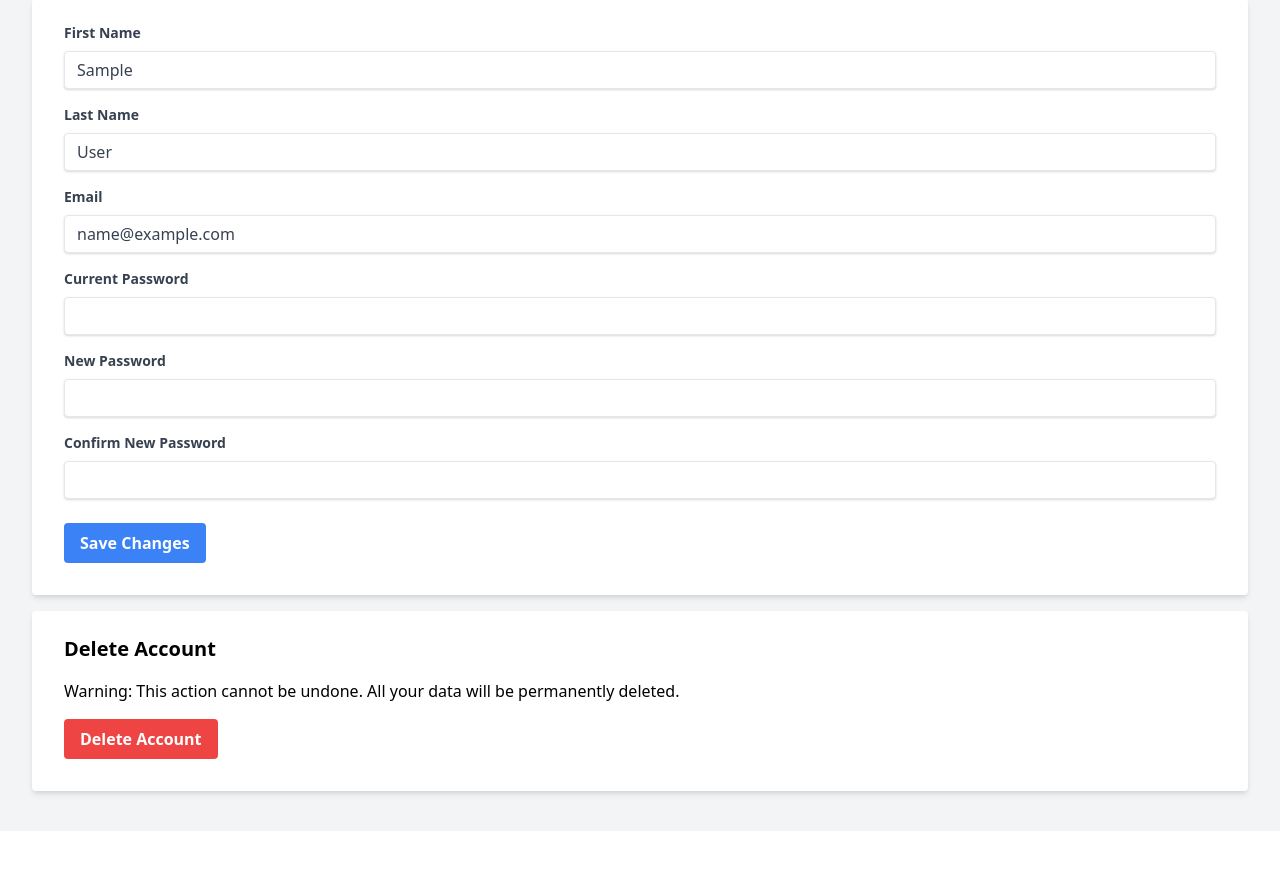
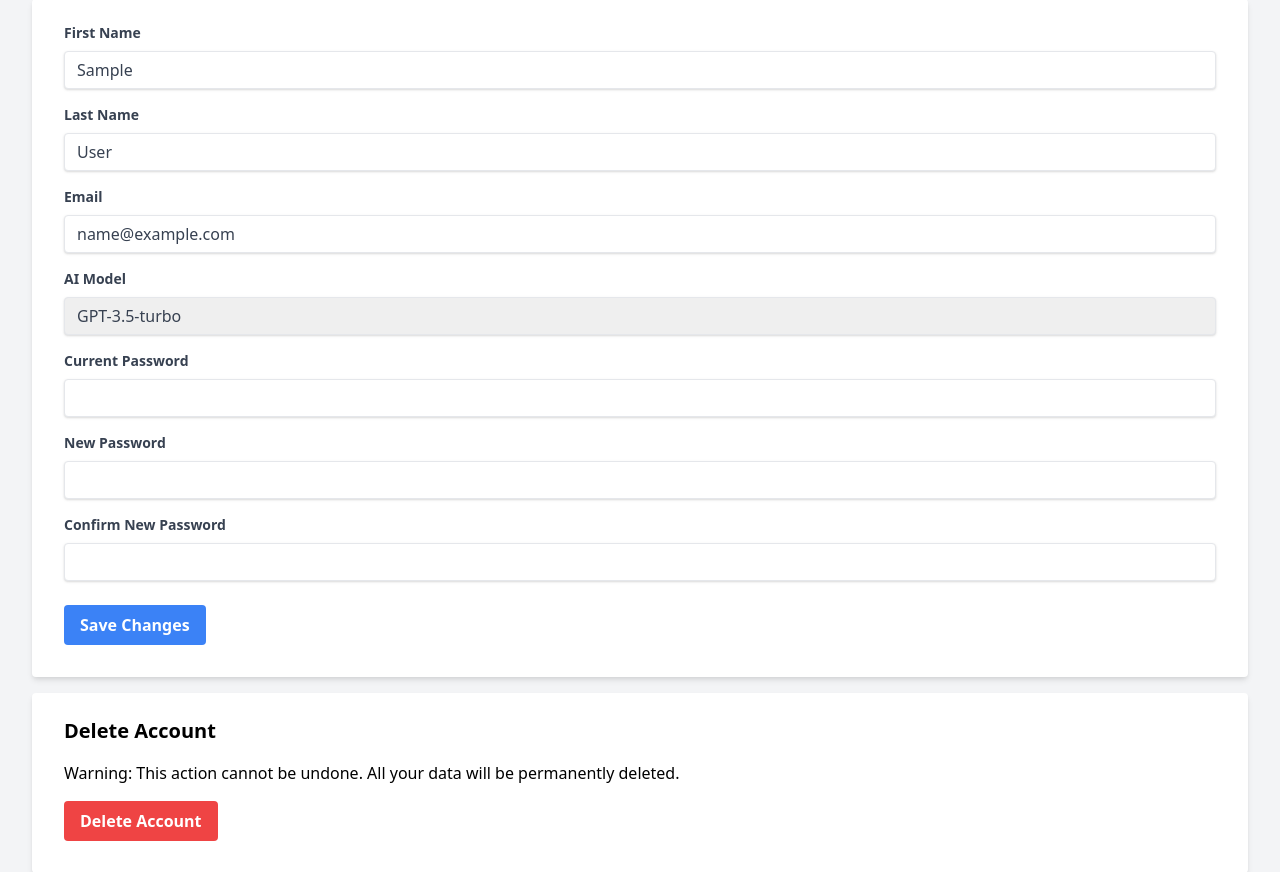
Before and after one commit to becooper222/AICoverLetterGenerator, a Flask app: page /settings in a window 1280 px wide. Shown: the part 137-1009 px from the top of the page. Before the commit the page ends 937 px from the top, so only its background shows below. Run offline with Flask 3, Linux system fonts and the light colour scheme; the visitor is signed in with stand-in values (Sample User, id 1).

Commit message:
Agent query: Can you access the settings page and verify if the AI model dropdown is visible and functional? Please try changing the AI model and saving the settings.

```diff
--- a/main.py
+++ b/main.py
@@ -41,6 +41,7 @@ class User(UserMixin, db.Model):
     first_name = db.Column(db.String(80), nullable=False)
     last_name = db.Column(db.String(80), nullable=False)
     password_hash = db.Column(db.String(255))
+    ai_model = db.Column(db.String(20), default='gpt-3.5-turbo')  # New field for AI model selection
     submissions = db.relationship('Submission', backref='user', lazy='dynamic')
     resumes = db.relationship('Resume', backref='user', lazy='dynamic')
 
@@ -119,7 +120,7 @@ def extract_company_and_job_title(job_description):
 
     return company_name, job_title
 
-def generate_cover_letter_suggestion(resume_text, focus_areas, job_description, first_name, last_name):
+def generate_cover_letter_suggestion(resume_text, focus_areas, job_description, first_name, last_name, ai_model):
     client = OpenAI(api_key=os.getenv('OPENAI_API_KEY'))
 
     company_name, job_title = extract_company_and_job_title(job_description)
@@ -141,7 +142,7 @@ def generate_cover_letter_suggestion(resume_text, focus_areas, job_description,
     )
 
     response = client.chat.completions.create(
-        model="gpt-4o",
+        model=ai_model,
         messages=[{
             "role": "system",
             "content": "You are a helpful cover letter writing assistant."
@@ -257,7 +258,7 @@ def submit():
 
         logger.info("Generating cover letter suggestion")
         cover_letter, company_name, job_title = generate_cover_letter_suggestion(
-            resume_text, focus_areas, job_description, current_user.first_name, current_user.last_name)
+            resume_text, focus_areas, job_description, current_user.first_name, current_user.last_name, current_user.ai_model)
 
         logger.info(f"Extracted company name: {company_name}")
         logger.info(f"Extracted job title: {job_title}")
@@ -343,6 +344,7 @@ def settings():
         current_user.first_name = request.form.get('first_name')
         current_user.last_name = request.form.get('last_name')
         current_user.email = request.form.get('email')
+        current_user.ai_model = request.form.get('ai_model')
 
         current_password = request.form.get('current_password')
         new_password = request.form.get('new_password')
@@ -379,6 +381,7 @@ if __name__ == '__main__':
             with db.engine.connect() as conn:
                 conn.execute(text('ALTER TABLE "user" ADD COLUMN IF NOT EXISTS first_name VARCHAR(80)'))
                 conn.execute(text('ALTER TABLE "user" ADD COLUMN IF NOT EXISTS last_name VARCHAR(80)'))
+                conn.execute(text('ALTER TABLE "user" ADD COLUMN IF NOT EXISTS ai_model VARCHAR(20) DEFAULT \'gpt-3.5-turbo\''))
                 conn.execute(text('ALTER TABLE submission ADD COLUMN IF NOT EXISTS created_at TIMESTAMP DEFAULT CURRENT_TIMESTAMP'))
                 conn.execute(text('ALTER TABLE submission ADD COLUMN IF NOT EXISTS company_name VARCHAR(255)'))
                 conn.execute(text('ALTER TABLE submission ADD COLUMN IF NOT EXISTS job_title VARCHAR(255)'))
--- a/templates/settings.html
+++ b/templates/settings.html
@@ -56,6 +56,16 @@
                     <input class="shadow appearance-none border rounded w-full py-2 px-3 text-gray-700 leading-tight focus:outline-none focus:shadow-outline" id="email" name="email" type="email" value="{{ current_user.email }}">
                 </div>
                 <div class="mb-4">
+                    <label class="block text-gray-700 text-sm font-bold mb-2" for="ai_model">
+                        AI Model
+                    </label>
+                    <select class="shadow appearance-none border rounded w-full py-2 px-3 text-gray-700 leading-tight focus:outline-none focus:shadow-outline" id="ai_model" name="ai_model">
+                        <option value="gpt-3.5-turbo" {% if current_user.ai_model == 'gpt-3.5-turbo' %}selected{% endif %}>GPT-3.5-turbo</option>
+                        <option value="gpt-4" {% if current_user.ai_model == 'gpt-4' %}selected{% endif %}>GPT-4</option>
+                        <option value="gpt-4-32k" {% if current_user.ai_model == 'gpt-4-32k' %}selected{% endif %}>GPT-4-32k</option>
+                    </select>
+                </div>
+                <div class="mb-4">
                     <label class="block text-gray-700 text-sm font-bold mb-2" for="current_password">
                         Current Password
                     </label>
```
